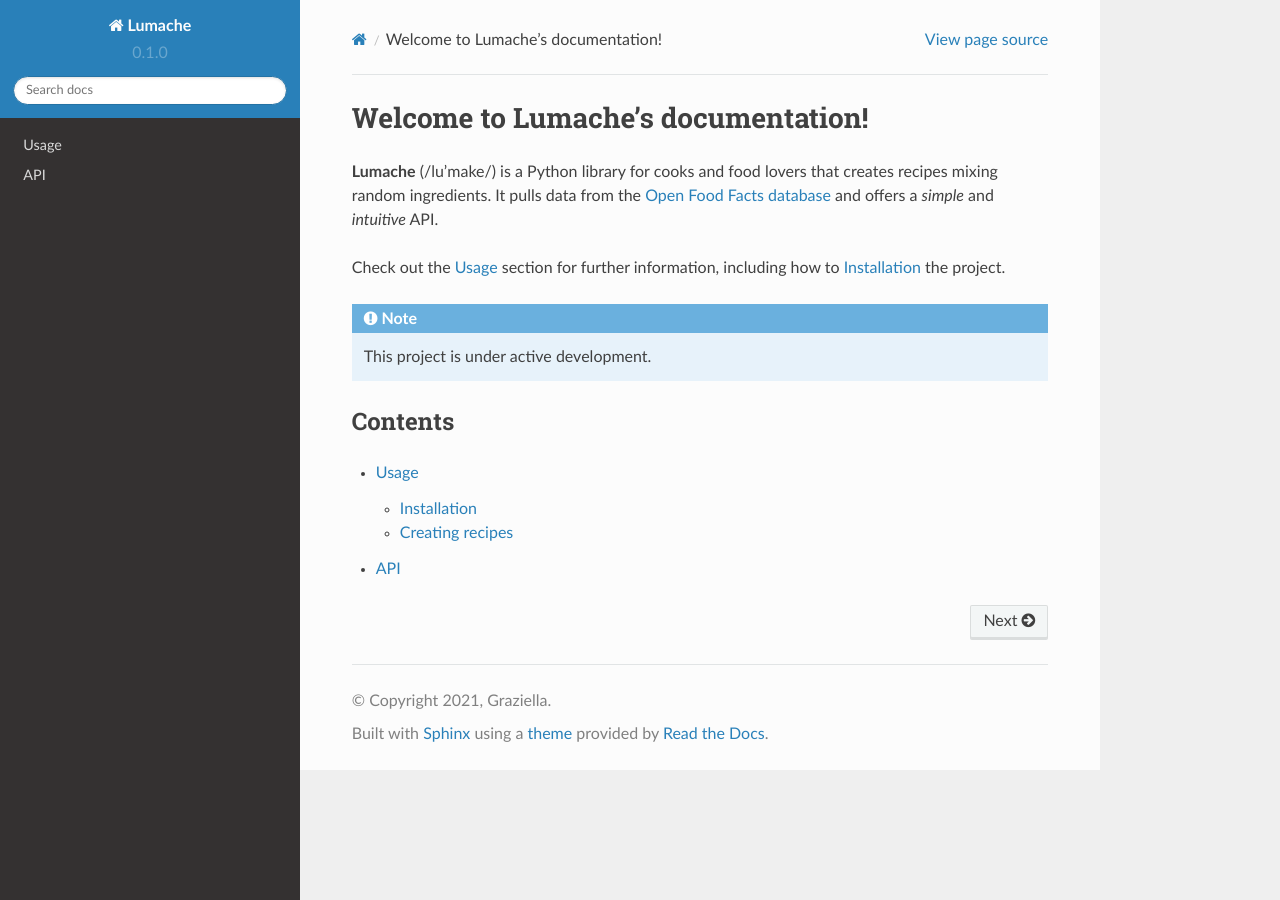
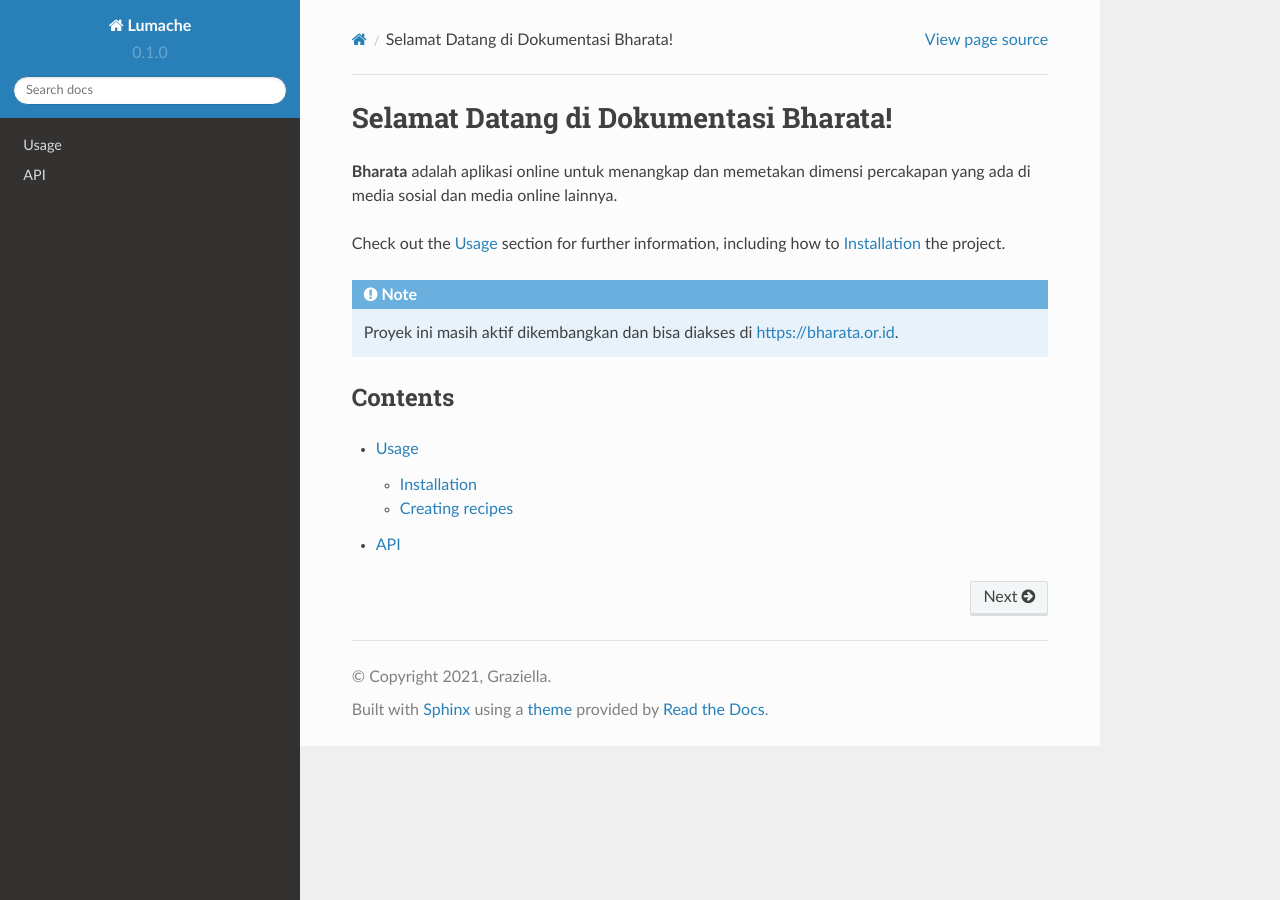
Before and after one commit to asofyan/bharatadocs, a Sphinx documentation site: the page built from docs/source/index.rst, in a window 1280 px wide. Built offline with Sphinx 7.4.7 and the Read the Docs theme 2.0.0, drawn with Linux system fonts in a browser that asks for light colours.

Commit message:
Update index.rst

```diff
--- a/docs/source/index.rst
+++ b/docs/source/index.rst
@@ -1,17 +1,16 @@
-Welcome to Lumache's documentation!
+Selamat Datang di Dokumentasi Bharata!
 ===================================
 
-**Lumache** (/lu'make/) is a Python library for cooks and food lovers
-that creates recipes mixing random ingredients.
-It pulls data from the `Open Food Facts database <https://world.openfoodfacts.org/>`_
-and offers a *simple* and *intuitive* API.
+**Bharata** adalah aplikasi online untuk menangkap dan memetakan dimensi percakapan yang ada
+di media sosial dan media online lainnya.
+
 
 Check out the :doc:`usage` section for further information, including
 how to :ref:`installation` the project.
 
 .. note::
 
-   This project is under active development.
+   Proyek ini masih aktif dikembangkan dan bisa diakses di https://bharata.or.id.
 
 Contents
 --------
```
